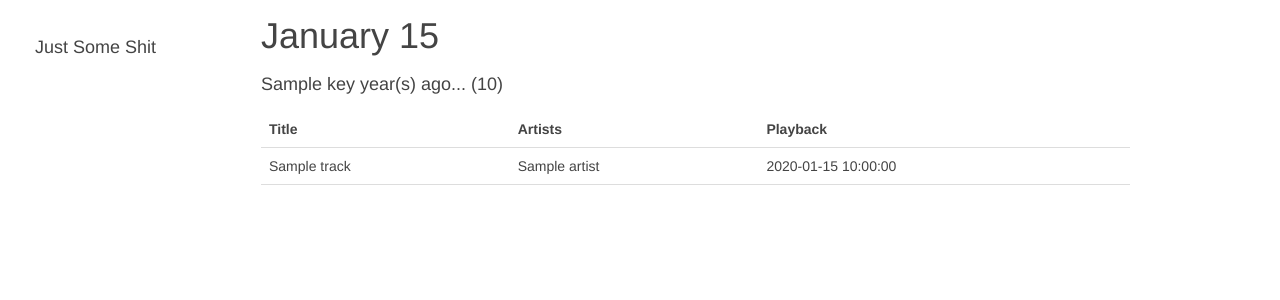
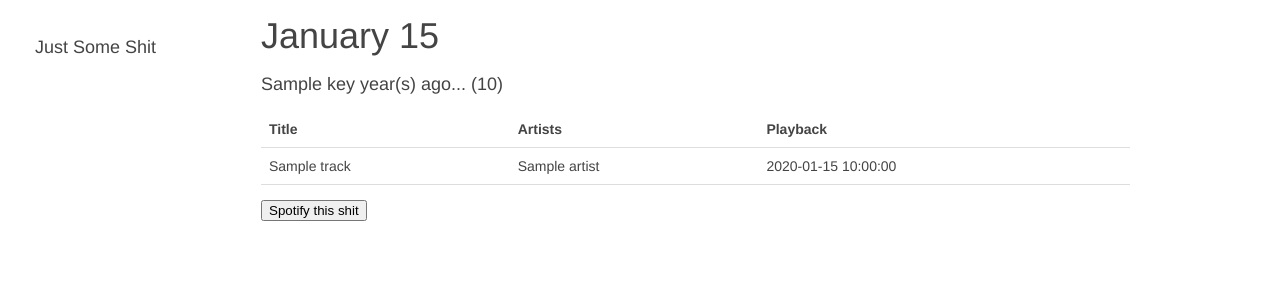
Before and after one commit to pquinn/philqu.in-two, a Flask app: template app/rewindr/templates/past.html in a window 1280 px wide. Shown: the top 300 px of the page. Run offline with Flask 2, Linux system fonts and the light colour scheme; the template is opened without the code that fills it: most values are stand-ins (such as "Sample title", 1, 10 or a date in 2020).

Commit message:
laptop changes

```diff
--- a/app/rewindr/templates/components.html
+++ b/app/rewindr/templates/components.html
@@ -32,3 +32,11 @@
 </table>
 {% endif %}
 {%- endmacro %}
+
+{% macro create_playlist_button(cache_key) -%}
+<p>
+    <form action="/rewindr/spotify/" method="post">
+        <button name="create_playlist" value="create_playlist">Spotify this shit</button>
+    </form>
+</p>
+{%- endmacro %}
--- a/app/rewindr/templates/past.html
+++ b/app/rewindr/templates/past.html
@@ -1,5 +1,5 @@
 {% extends "base.html" %}
-{% from "components.html" import track_list, track_table %}
+{% from "components.html" import track_list, track_table, create_playlist_button %}
 {% set active_page = active_page|default('past') -%}
 {% set username = session.username -%}
 
@@ -13,6 +13,7 @@
     {% set year = current_time.year - key %}
     {% set title = '{0} year(s) ago... ({1})'.format(key, year) %}
     {{track_table(title, tracks)}}
+    {{create_playlist_button(year)}}
 {% endfor %}
 
 {% endblock %}
--- a/app/rewindr/templates/spotify.html
+++ b/app/rewindr/templates/spotify.html
@@ -1,6 +1,7 @@
 {% extends "base.html" %}
 {% set active_page = active_page|default('past') -%}
 {% set username = session.username -%}
+{% import "components.html" as components %}
 
 {% block title %}Spotify test{% endblock %}
 
@@ -15,4 +16,5 @@
     {% endif %}
     {% endfor %}
 </ul>
+{{components.create_playlist_button('spotify')}}
 {% endblock %}
--- a/config.py
+++ b/config.py
@@ -29,6 +29,10 @@ class Config(object):
     LASTFM_KEY = os.environ.get("LASTFM_KEY")
     LASTFM_SECRET = os.environ.get("LASTFM_SECRET")
 
+    SPOTIPY_CLIENT_ID = os.environ.get("SPOTIPY_CLIENT_ID")
+    SPOTIPY_CLIENT_SECRET = os.environ.get("SPOTIPY_CLIENT_SECRET")
+    SPOTIPY_REDIRECT_URL = "/rewindr/spotify"
+
 
 class ProductionConfig(Config):
     DEBUG = False
--- a/requirements.txt
+++ b/requirements.txt
@@ -17,3 +17,4 @@ pylast==1.5.1
 spotipy
 pyen
 fuzzywuzzy
+dogpile.cache
```
Also changed, not shown: app/rewindr/controllers.py (+8 -4 lines). Lines whose indentation alone changed are shown as unchanged.
